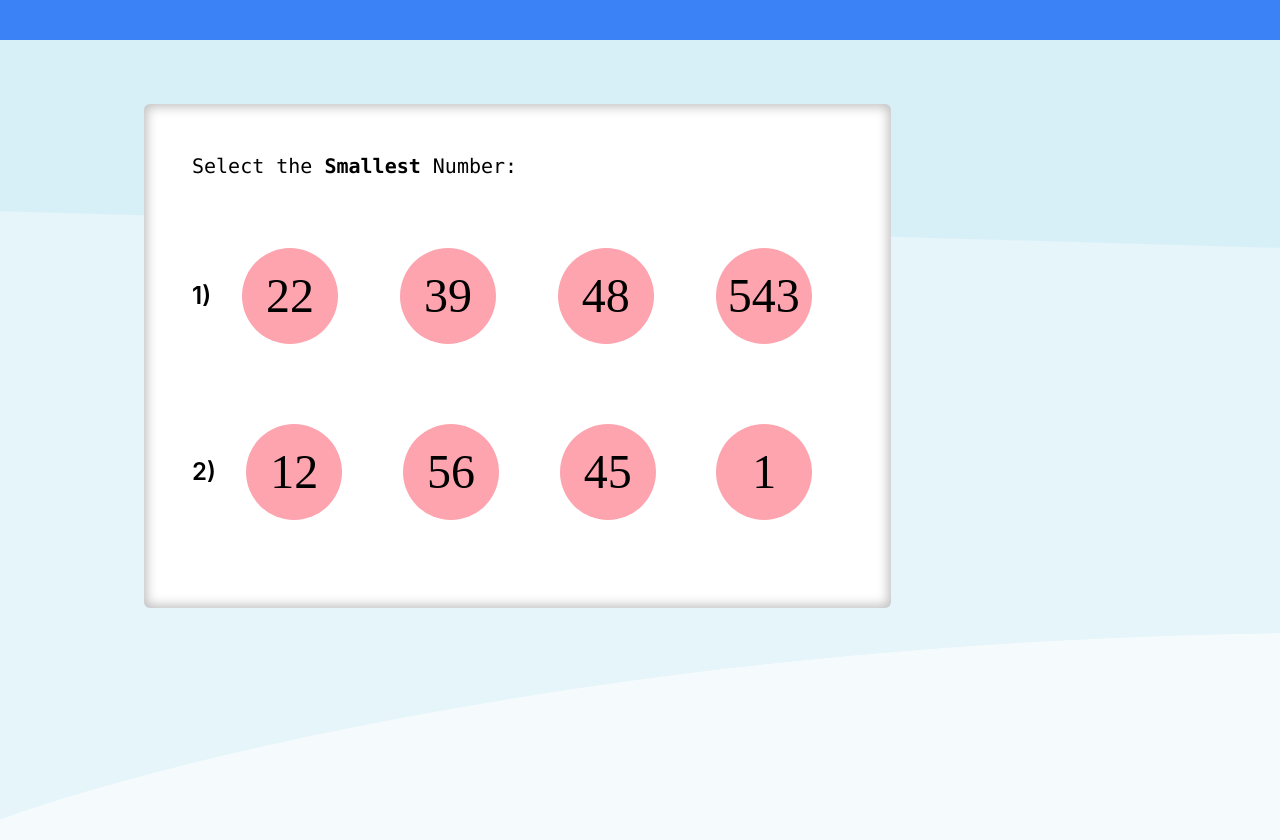
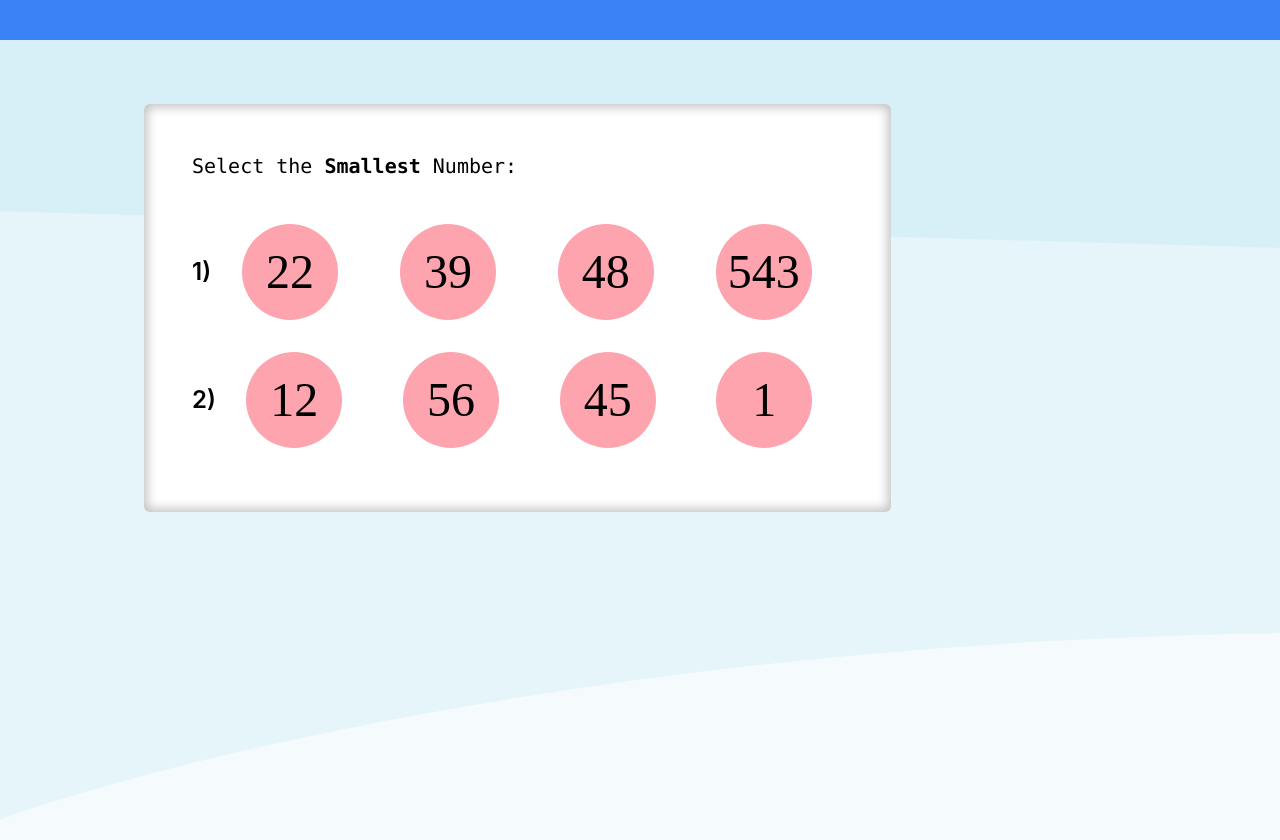
Before and after one commit to singhcoder694/LiteracyApp, a React (Create React App) app: page / in a window 1280 px wide. Built offline with nearby package versions, Linux system fonts and the light colour scheme; a web font is replaced by a local one.

Commit message:
Decreased size and Bordered Correct Option

```diff
--- a/src/Components/NumberSection.jsx
+++ b/src/Components/NumberSection.jsx
@@ -15,14 +15,14 @@ const NumberSection = ({ sectionLabel, buttonValues }) => {
   };
 
   return (
-    <div className="flex my-10 text-lg items-center">
+    <div className="flex my-4 text-lg items-center">
       <span className="font-semibold text-2xl">{sectionLabel} </span>
       <div className="flex items-center text-5xl justify-around w-full">
         {buttonValues.map((value, index) => (
           <button
             key={index}
             className={`mx-4 w-24 h-24 ${
-              clickedIndex === index ? "bg-yellow-200" : "bg-rose-300"
+              clickedIndex === index ? "bg-yellow-200 border border-yellow-500 border-2" : "bg-rose-300"
             } rounded-full flex items-center justify-center`}
             style={customFontStyle}
             onClick={() => handleButtonClick(index)}
```
